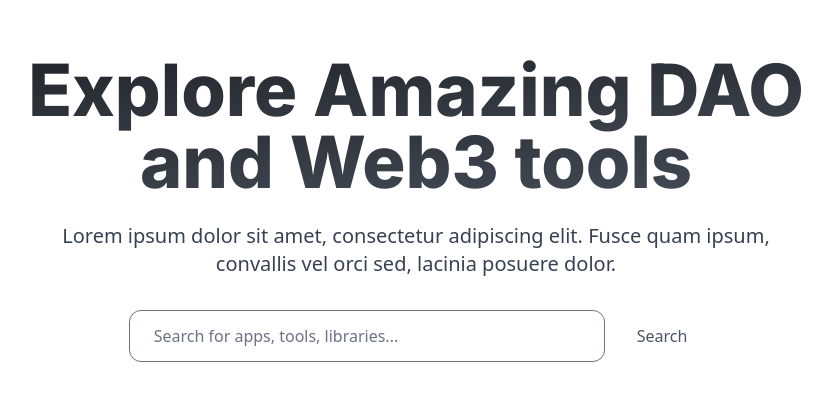
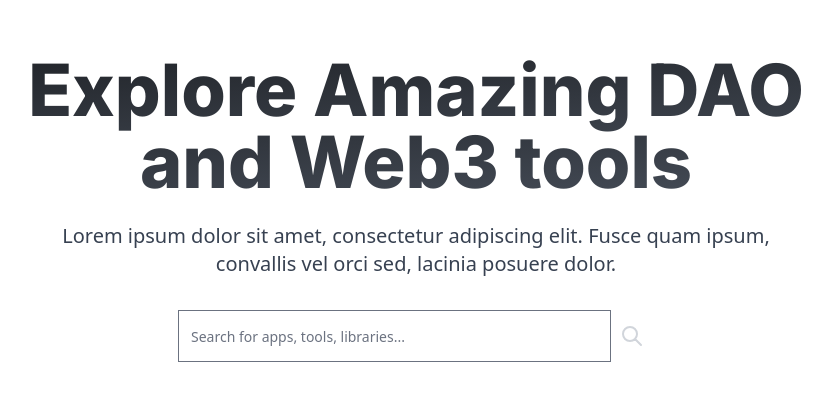
Before and after one commit to Consensys/polis, a Next.js app: page / in a window 1280 px wide. Shown: the part 192-592 px from the top of the page, without its empty margins (224-1056 px from the left). Built offline with nearby package versions, Linux system fonts and the light colour scheme.

Commit message:
hero and searchbar done 42 percent

```diff
--- a/components/Hero.tsx
+++ b/components/Hero.tsx
@@ -19,20 +19,31 @@ const Hero = () => {
           </p>
 
           <div className="flex flex-col mt-8 space-y-3 sm:-mx-2 sm:flex-row sm:justify-center sm:space-y-0">
-            <form>
+            <div className="flex items-center w-[476px] h-[52px] rounded-xl focus-within:shadow-lg bg-white">
               <input
+                className="peer h-full w-full outline-none text-sm text-gray-700 pr-2"
                 type="search"
-                className="px-6 py-3 w-[476px] h-[52px] text-gray-700 bg-white border rounded-xl dark:bg-gray-900 dark:text-gray-300 dark:border-gray-600 focus:border-blue-400 focus:ring-blue-300 focus:ring-opacity-40 dark:focus:border-blue-300 focus:outline-none focus:ring sm:mx-2"
+                id="search"
                 placeholder="Search for apps, tools, libraries..."
               />
 
-              <button
-                type="button"
-                className="px-4 py-2 font-medium text-gray-600 transition-colors duration-200 sm:px-6 dark:hover:bg-gray-800 dark:text-gray-300 hover:bg-gray-100"
-              >
-                Search
-              </button>
-            </form>
+              <div className="grid place-items-center h-full w-12 text-gray-300">
+                <svg
+                  xmlns="http://www.w3.org/2000/svg"
+                  className="h-6 w-6"
+                  fill="none"
+                  viewBox="0 0 24 24"
+                  stroke="currentColor"
+                >
+                  <path
+                    strokeLinecap="round"
+                    strokeLinejoin="round"
+                    strokeWidth="2"
+                    d="M21 21l-6-6m2-5a7 7 0 11-14 0 7 7 0 0114 0z"
+                  />
+                </svg>
+              </div>
+            </div>
           </div>
         </div>
       </section>
```
